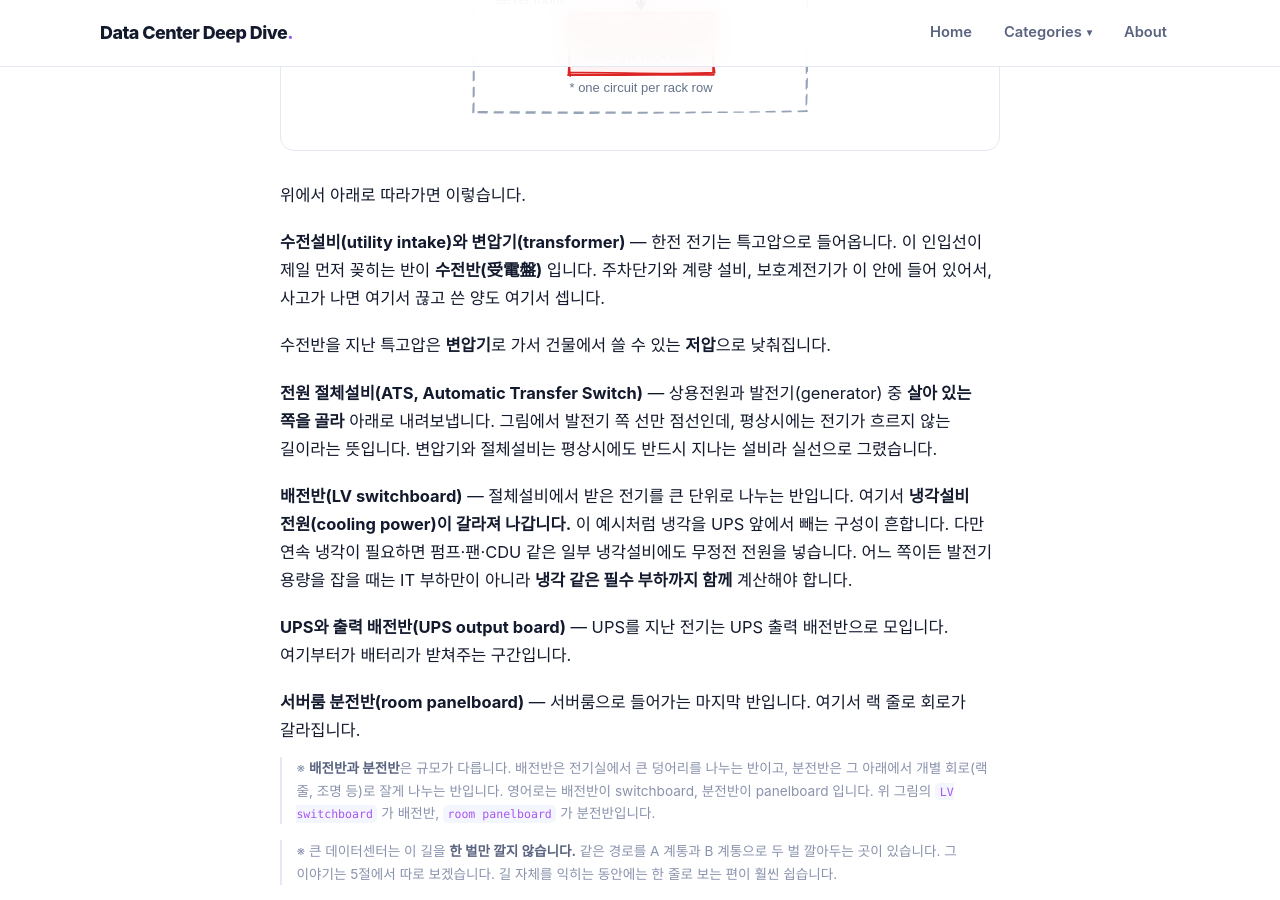
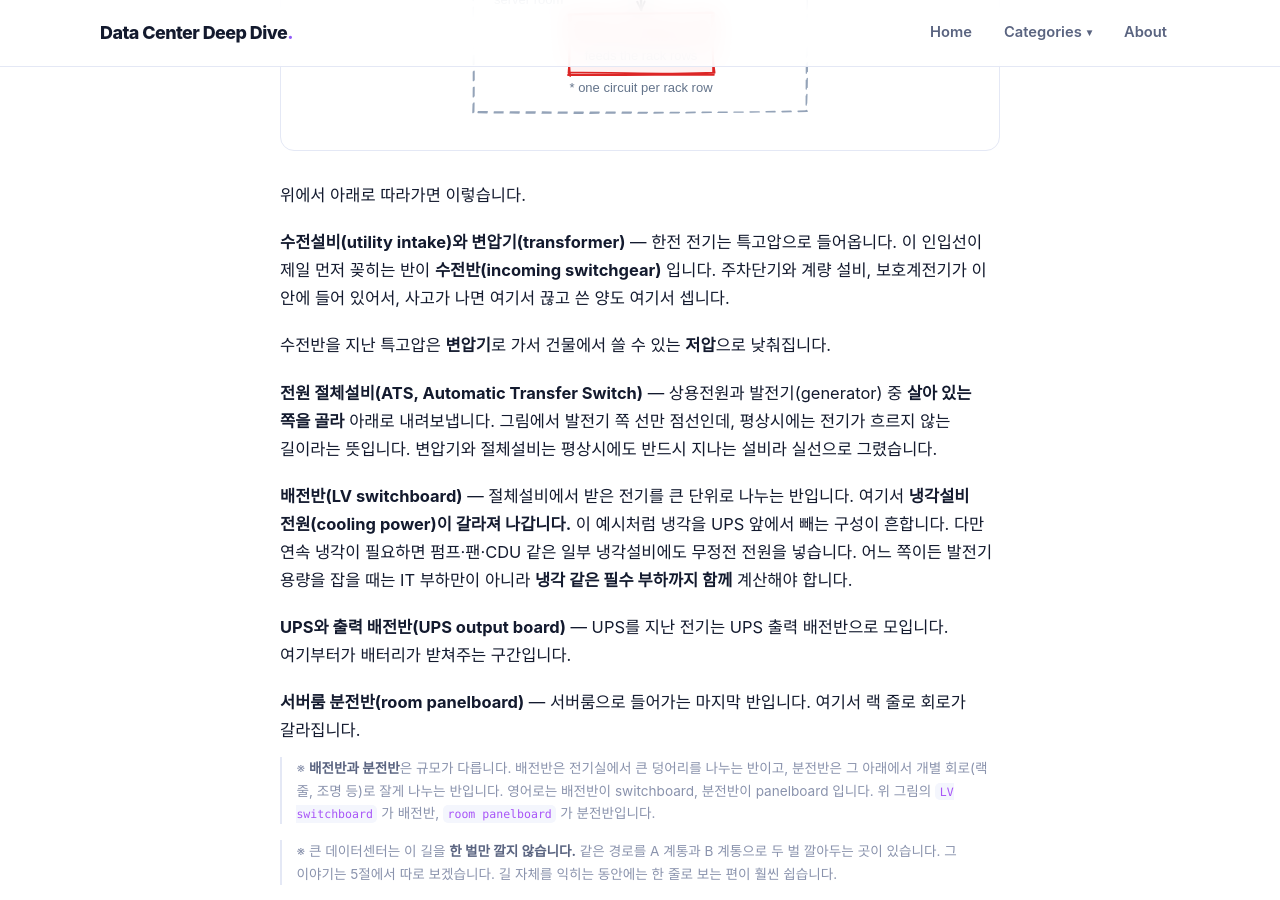
Before and after one commit to ssyrc/ssyrc.github.io, a Jekyll site: the page built from _posts/ko/2026-10-01-datacenter-power-supply.md, in a window 1280 px wide and 900 px high, scrolled down 1906 px. Built offline with Jekyll 4.4.1, drawn with Linux system fonts in a browser that asks for light colours; some web fonts are replaced.

Commit message:
Gloss 수전반 in English, not hanja
Every other board in the post carries its English name in the brackets —
배전반(LV switchboard), 서버룸 분전반(room panelboard) — so the hanja was
the odd one out. It is switchgear rather than a switchboard at this
voltage, which also keeps it distinct from the two boards downstream.

Co-Authored-By: Claude Opus 5 <noreply@anthropic.com>
Claude-Session: https://claude.ai/code/session_01At6mD3wUXNXJZn78ZeJBtt

```diff
--- a/_posts/ko/2026-10-01-datacenter-power-supply.md
+++ b/_posts/ko/2026-10-01-datacenter-power-supply.md
@@ -22,7 +22,7 @@ cover: /assets/images/covers/power-supply.webp
 위에서 아래로 따라가면 이렇습니다.
 
 **수전설비(utility intake)와 변압기(transformer)** — 한전 전기는 특고압으로 들어옵니다.
-이 인입선이 제일 먼저 꽂히는 반이 **수전반(受電盤)** 입니다. 주차단기와 계량 설비,
+이 인입선이 제일 먼저 꽂히는 반이 **수전반(incoming switchgear)** 입니다. 주차단기와 계량 설비,
 보호계전기가 이 안에 들어 있어서, 사고가 나면 여기서 끊고 쓴 양도 여기서 셉니다.
 
 수전반을 지난 특고압은 **변압기**로 가서 건물에서 쓸 수 있는 **저압**으로 낮춰집니다.
```
